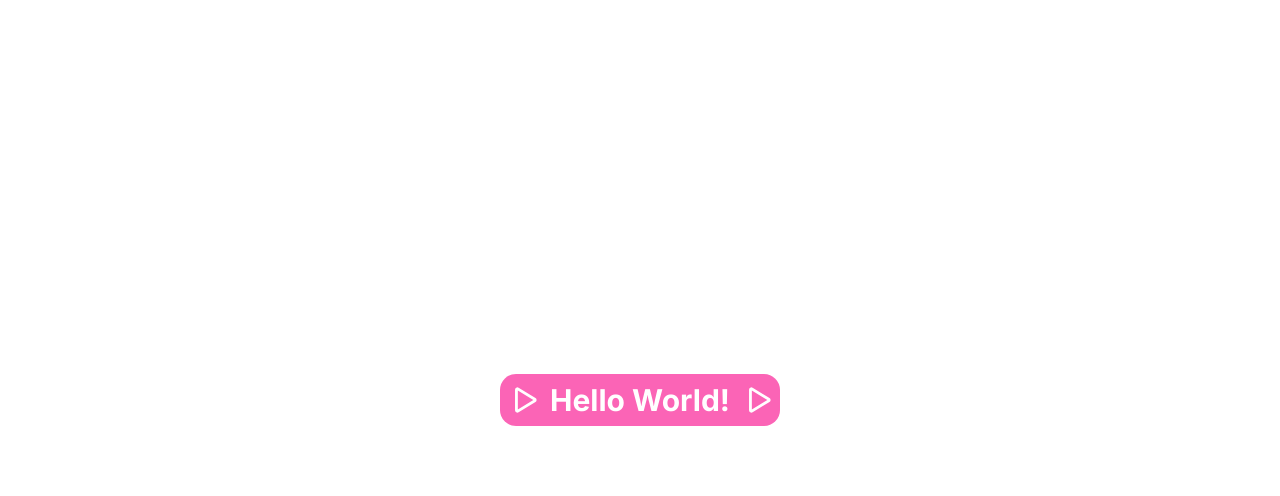
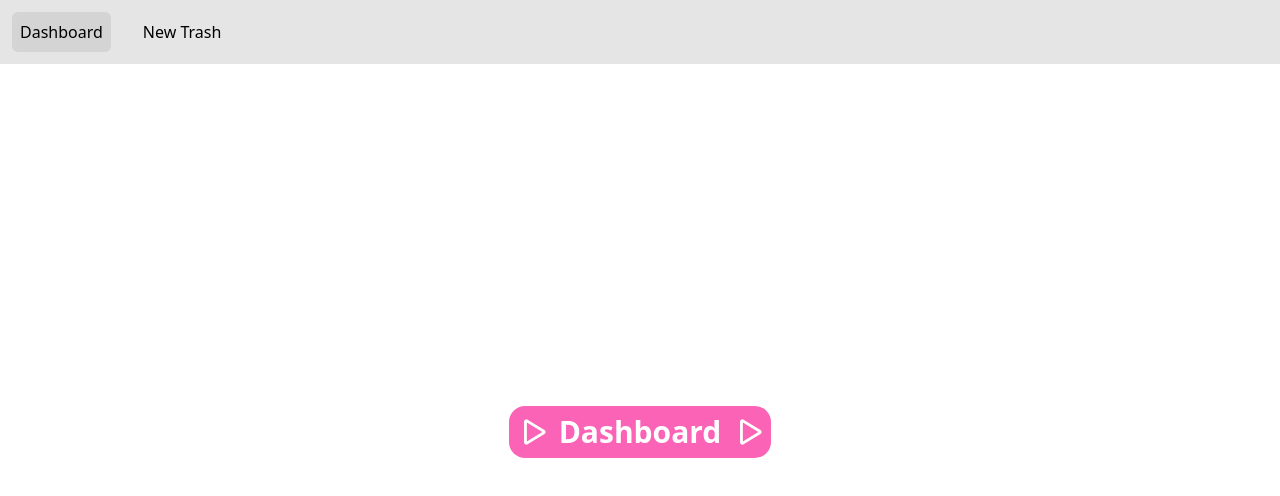
Before and after one commit to rafaScalet/Automate, a React (Vite) app: page / in a window 1280 px wide. Shown: the top 496 px of the page. Built offline with nearby package versions, Linux system fonts and the light colour scheme.

Commit message:
chore: configure react-router

```diff
--- a/package.json
+++ b/package.json
@@ -13,6 +13,7 @@
     "@tailwindcss/vite": "^4.1.17",
     "react": "^19.2.0",
     "react-dom": "^19.2.0",
+    "react-router": "^7.10.0",
     "tailwindcss": "^4.1.17",
     "vite-tsconfig-paths": "^5.1.4"
   },
--- a/src/App.tsx
+++ b/src/App.tsx
@@ -1,10 +1,5 @@
-import { HelloWorld } from '@/components';
-import { Container } from '@/layouts';
+import { Router } from '@/Router';
 
 export function App() {
-  return (
-    <Container>
-      <HelloWorld />
-    </Container>
-  );
+  return <Router />;
 }
--- /dev/null
+++ b/src/Router.tsx
@@ -0,0 +1,19 @@
+import { createBrowserRouter } from 'react-router';
+import { RouterProvider } from 'react-router/dom';
+import { Container } from '@/layouts';
+import { Dashboard, Registration } from '@/pages';
+
+const router = createBrowserRouter([
+  {
+    path: '/',
+    Component: Container,
+    children: [
+      { index: true, Component: Dashboard },
+      { path: 'new', Component: Registration },
+    ],
+  },
+]);
+
+export function Router() {
+  return <RouterProvider router={router} />;
+}
--- /dev/null
+++ b/src/components/navbar/NavBar.tsx
@@ -0,0 +1,10 @@
+import { NavButton } from './NavButton';
+
+export function NavBar() {
+  return (
+    <nav className="sticky top-0 z-50 flex w-full gap-6 bg-neutral-200 p-3 dark:bg-zinc-900">
+      <NavButton to="/">Dashboard</NavButton>
+      <NavButton to="/new">New Trash</NavButton>
+    </nav>
+  );
+}
--- /dev/null
+++ b/src/components/navbar/NavButton.tsx
@@ -0,0 +1,22 @@
+import { Icon } from '@iconify/react';
+import type { PropsWithChildren } from 'react';
+import { NavLink } from 'react-router';
+
+interface NavButtonProps extends PropsWithChildren {
+  to: string;
+  icon?: string;
+}
+
+export function NavButton({ to, children, icon }: NavButtonProps) {
+  return (
+    <NavLink
+      className={({ isActive }) =>
+        `flex items-center justify-center gap-1 rounded-md p-2 align-middle ${isActive ? 'bg-neutral-300 dark:bg-zinc-800' : ''}`
+      }
+      to={to}
+    >
+      {icon && <Icon icon={icon} />}
+      {children}
+    </NavLink>
+  );
+}
--- /dev/null
+++ b/src/components/navbar/index.ts
@@ -0,0 +1,2 @@
+export * from './NavBar';
+export * from './NavButton';
--- a/src/layouts/Container.tsx
+++ b/src/layouts/Container.tsx
@@ -1,11 +1,13 @@
-import type { PropsWithChildren } from 'react';
+import { Outlet } from 'react-router';
+import { NavBar } from '@/components/navbar';
 
-interface ContainerProps extends PropsWithChildren {}
-
-export function Container({ children }: ContainerProps) {
+export function Container() {
   return (
-    <div className="flex min-h-screen max-w-screen items-center justify-center bg-white font-inter text-black dark:bg-zinc-900 dark:text-white">
-      {children}
+    <div className="grid min-h-screen grid-rows-[auto_1fr] bg-white text-black dark:bg-zinc-800 dark:text-white">
+      <NavBar />
+      <main className="m-5 flex items-center justify-center">
+        <Outlet />
+      </main>
     </div>
   );
 }
--- /dev/null
+++ b/src/pages/Dashboard.tsx
@@ -0,0 +1,5 @@
+import { HelloWorld } from '@/components';
+
+export function Dashboard() {
+  return <HelloWorld message="Dashboard" />;
+}
--- /dev/null
+++ b/src/pages/Registration.tsx
@@ -0,0 +1,5 @@
+import { HelloWorld } from '@/components';
+
+export function Registration() {
+  return <HelloWorld message="Registration" />;
+}
--- /dev/null
+++ b/src/pages/index.ts
@@ -0,0 +1,2 @@
+export * from './Dashboard';
+export * from './Registration';
```
Also changed, not shown: 1 other file (tests, documents, lock files or other folders).
